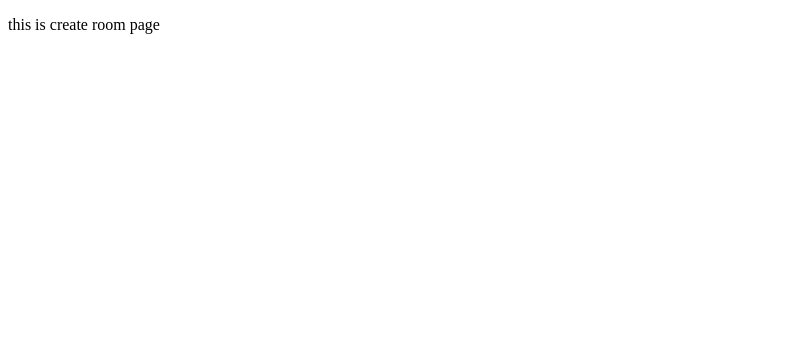
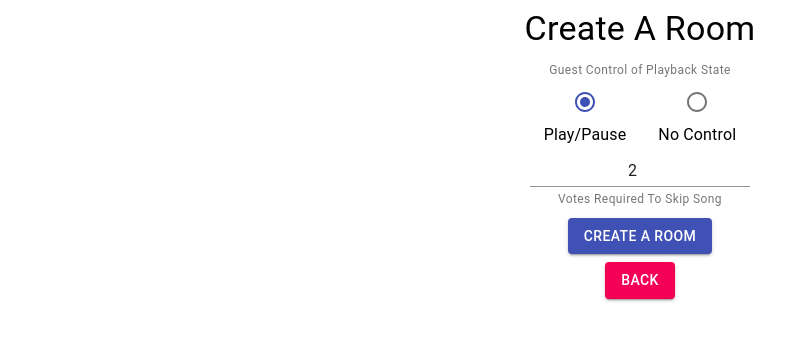
Before and after one commit to almustarik/music_controller, a React app in the folder frontend/: page /create in a window 1280 px wide. Shown: the top 340 px of the page, without its empty margins (0-807 px from the left). Built offline with nearby package versions, Linux system fonts and the light colour scheme; the HTML template or start-up script is replaced by a standard one.

Commit message:
post request from frontend to backend

```diff
--- a/frontend/src/components/CreateRoomPage.js
+++ b/frontend/src/components/CreateRoomPage.js
@@ -1,11 +1,122 @@
 import React, { Component } from "react";
+import Button from "@material-ui/core/Button";
+import Grid from "@material-ui/core/Grid";
+import Typography from "@material-ui/core/Typography";
+import TextField from "@material-ui/core/TextField";
+import FormHelperText from "@material-ui/core/FormHelperText";
+import FormControl from "@material-ui/core/FormControl";
+import { Link } from "react-router-dom";
+import Radio from "@material-ui/core/Radio";
+import RadioGroup from "@material-ui/core/RadioGroup";
+import FormControlLabel from "@material-ui/core/FormControlLabel";
+
 
 export default class CreateRoomPage extends Component {
+    defaultVotes = 2;
+
     constructor(props){
         super(props);
+        this.state = {
+            guestCanPause: true,
+            votesToSkip: this.defaultVotes,
+        };
+
+        this.handleRoomButtonPressed = this.handleRoomButtonPressed.bind(this);
+        this.handleVotesChange = this.handleVotesChange.bind(this);
+        this.handleGuestCanPauseChange = this.handleGuestCanPauseChange.bind(this);
     }
 
-    render() {
-        return <p>this is create room page</p>
+    handleVotesChange(e) {
+        this.setState({
+            votesToSkip: e.target.value,
+    });
+  }
+
+    handleGuestCanPauseChange(e) {
+        this.setState({
+            guestCanPause: e.target.value === "true" ? true : false,
+        });
     }
+
+    handleRoomButtonPressed() {
+        const requestOptions = {
+            method: "POST",
+            headers: { "Content-Type": "application/json" },
+            body: JSON.stringify({
+                votes_to_skip: this.state.votesToSkip,
+                guest_can_pause: this.state.guestCanPause,
+            }),
+        };
+        fetch("/api/create-room", requestOptions)
+            .then((response) => response.json())
+            .then((data) => console.log(data));
+    }
+
+render() {
+    return (
+      <Grid container spacing={1}>
+        <Grid item xs={12} align="center">
+          <Typography component="h4" variant="h4">
+            Create A Room
+          </Typography>
+        </Grid>
+        <Grid item xs={12} align="center">
+          <FormControl component="fieldset">
+            <FormHelperText>
+              <div align="center">Guest Control of Playback State</div>
+            </FormHelperText>
+            <RadioGroup
+              row
+              defaultValue="true"
+              onChange={this.handleGuestCanPauseChange}
+            >
+              <FormControlLabel
+                value="true"
+                control={<Radio color="primary" />}
+                label="Play/Pause"
+                labelPlacement="bottom"
+              />
+              <FormControlLabel
+                value="false"
+                control={<Radio color="secondary" />}
+                label="No Control"
+                labelPlacement="bottom"
+              />
+            </RadioGroup>
+          </FormControl>
+        </Grid>
+        <Grid item xs={12} align="center">
+          <FormControl>
+            <TextField
+              required={true}
+              type="number"
+              onChange={this.handleVotesChange}
+              defaultValue={this.defaultVotes}
+              inputProps={{
+                min: 1,
+                style: { textAlign: "center" },
+              }}
+            />
+            <FormHelperText>
+              <div align="center">Votes Required To Skip Song</div>
+            </FormHelperText>
+          </FormControl>
+        </Grid>
+        <Grid item xs={12} align="center">
+          <Button
+            color="primary"
+            variant="contained"
+            onClick={this.handleRoomButtonPressed}
+          >
+            Create A Room
+          </Button>
+        </Grid>
+        <Grid item xs={12} align="center">
+          <Button color="secondary" variant="contained" to="/" component={Link}>
+            Back
+          </Button>
+        </Grid>
+      </Grid>
+    );
+  }
 }
```
